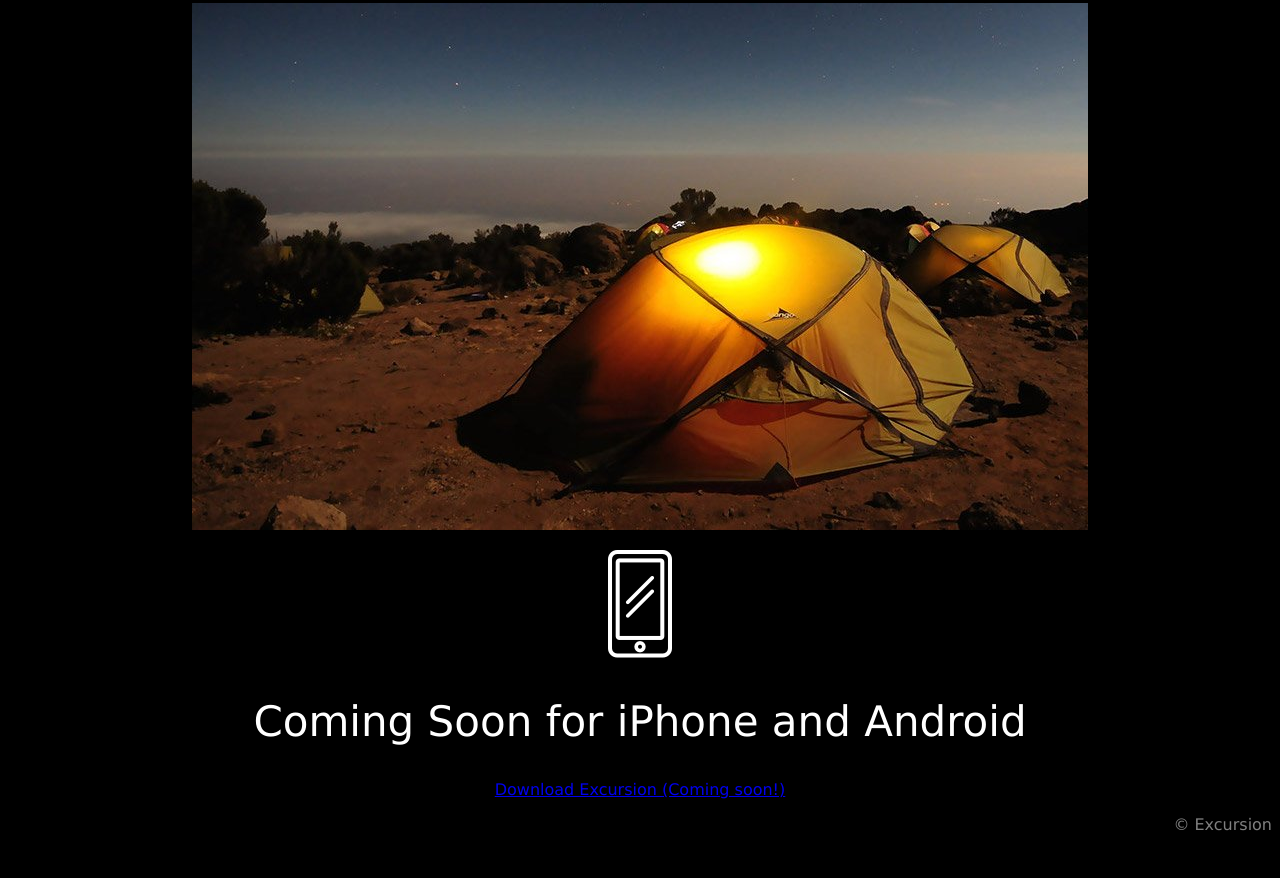
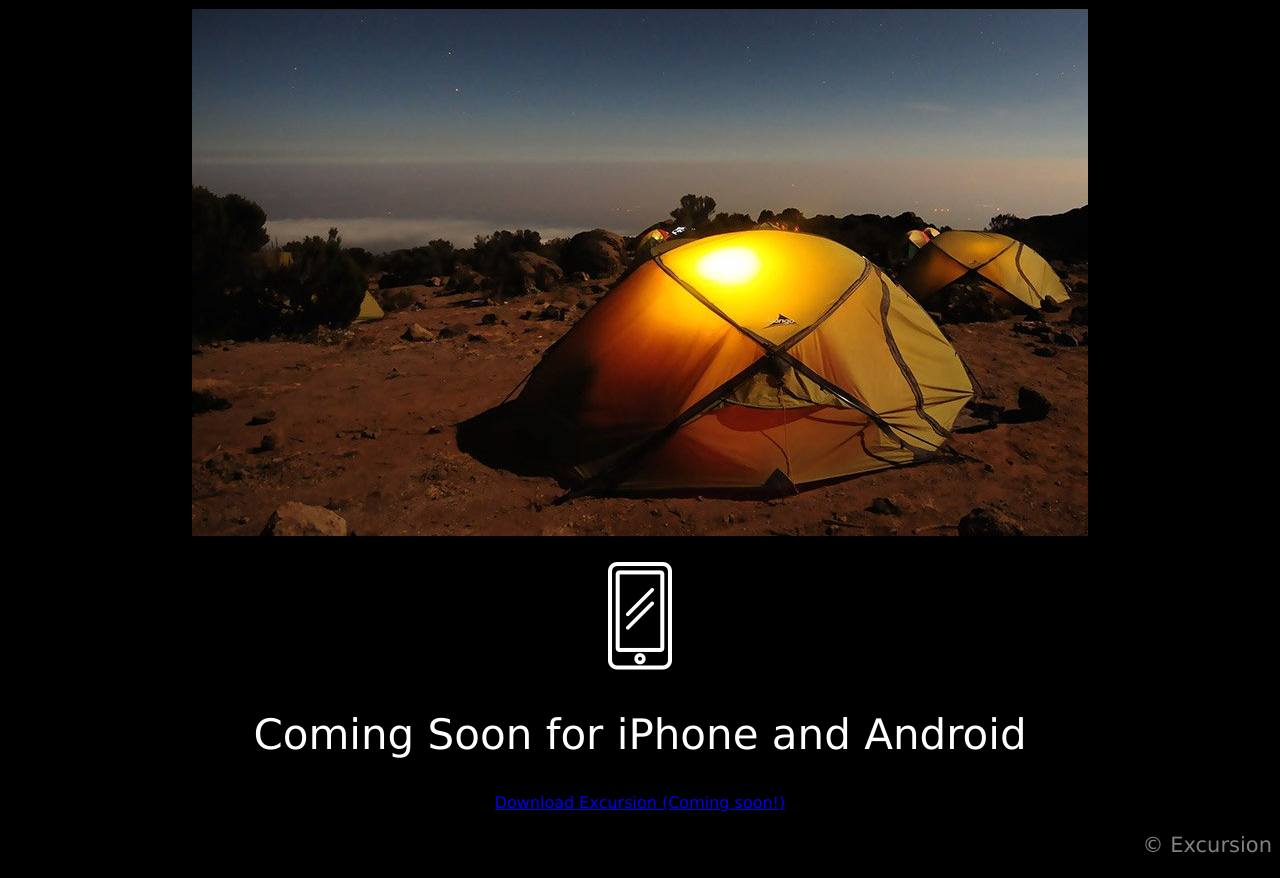
Before and after one commit to awierbilowicz/Excursion-Project, a plain HTML site: page index.html in a window 1280 px wide. Shown: the part 475-1353 px from the top of the page. Before the commit the page ends 1325 px from the top, so only its background shows below. Drawn offline with Linux system fonts and the light colour scheme.

Commit message:
V1 tidy up

```diff
--- a/index.html
+++ b/index.html
@@ -8,7 +8,9 @@
 
 <body>
     <h1>Discover hidden places in the world around you</h1>
-    <p class='download-link'><a href='https://ead04f7558914d5597f04ae2e4526bf3.cc-propeller.cloud/#'>Download Excursion (Coming soon!)</a></p>
+    <p class='download-link'>
+        <a href='https://ead04f7558914d5597f04ae2e4526bf3.cc-propeller.cloud/#'>Download Excursion (Coming soon!)</a>
+    </p>
     <p id='phone-mockup'>
         <video loop autoplay muted>
             <source src='resources/videos/excursion.mp4' type='video/mp4'>
@@ -16,12 +18,20 @@
         </video>
     </p>
     <h2>Your personal travel guide</h2>
-    <p class='description'>Excursion remembers places you like, and recommends new point of interest around you.</p>
-    <p><img src='resources/images/camp.jpg' alt='camp-at-night'/></p>
-    <p><img src='resources/images/phone.png' alt='phone-icon'></p>
+    <p>Excursion remembers places you like, and recommends new point of interest around you.</p>
+    <p>
+        <img src='resources/images/camp.jpg' alt='camp-at-night'/>
+    </p>
+    <p>
+        <img src='resources/images/phone.png' alt='phone-icon'>
+    </p>
     <h2>Coming Soon for iPhone and Android</h2>
-    <p class='download-link'><a href='https://ead04f7558914d5597f04ae2e4526bf3.cc-propeller.cloud/#'>Download Excursion (Coming soon!)</a></p>
-    <p class='copyright'>&copy; Excursion</p>
+    <p class='download-link'>
+        <a href='https://ead04f7558914d5597f04ae2e4526bf3.cc-propeller.cloud/#'>Download Excursion (Coming soon!)</a>
+    </p>
+    <div class='footer'>
+        <p>&copy; Excursion</p>
+    </div>
 </body>
 
 </html>
--- a/resources/css/style.css
+++ b/resources/css/style.css
@@ -5,18 +5,14 @@ body {
     color: white;
 }
 
+.download-link {
+    color: aquamarine;
+    font-size: 16px;
+}
+
 h1 {
     font-weight: normal;
     font-size: 50px;
-}
-
-a:visited{
-    color:aquamarine;
-}
-
-.download-link {
-    color: aquamarine;
-    font-size: 16px;
 }
 
 h2 {
@@ -24,12 +20,11 @@ h2 {
     font-size: 42px;
 }
 
-.description {
+p{
     font-size: 21px;
     color: gray;
 }
 
-.copyright {
+.footer {
     text-align: right;
-    color: gray;
 }
```
